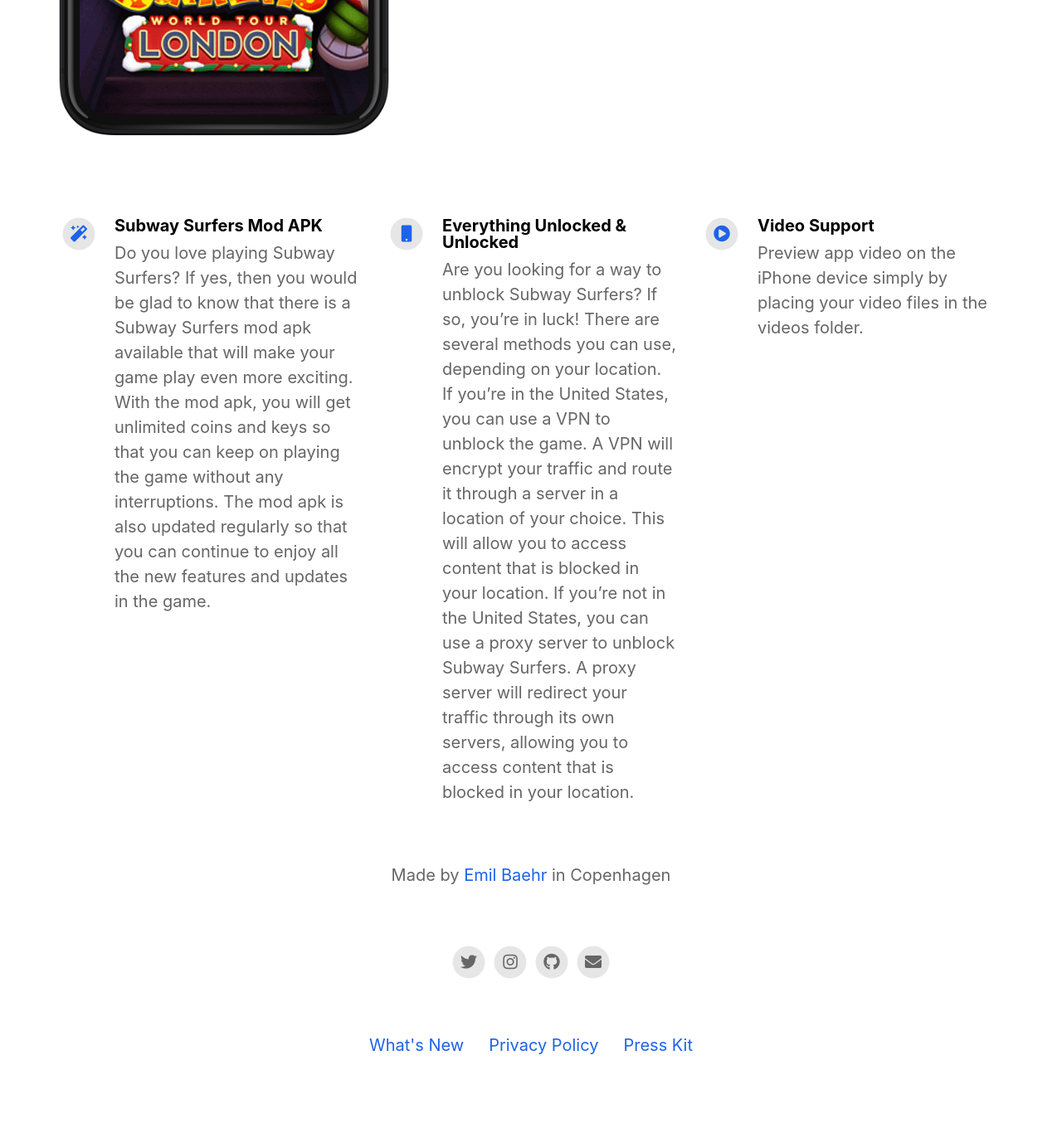
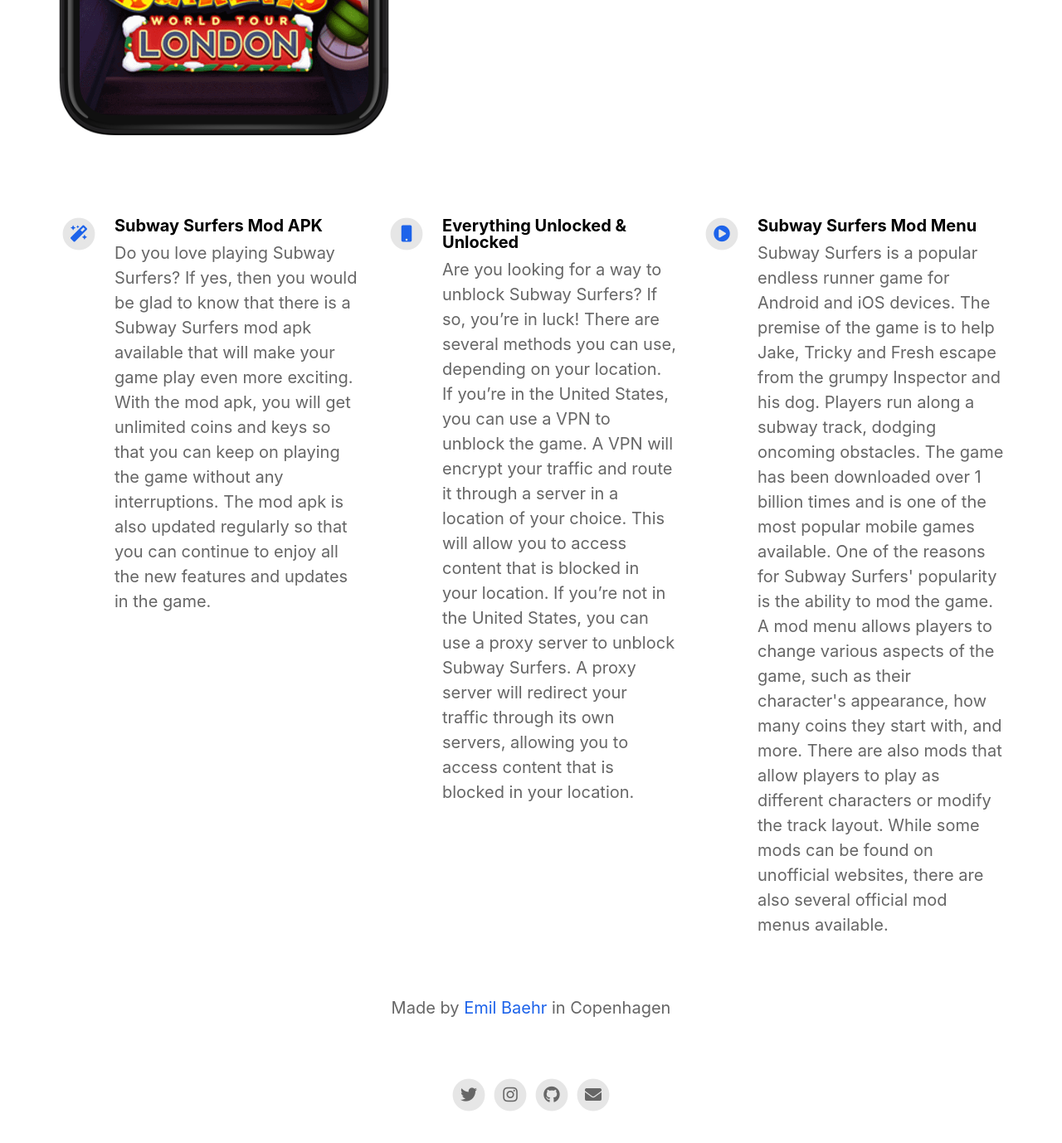
Before and after one commit to subwaysurfers-mod-apk/subwaysurfers-mod-apk.github.io, a Jekyll site: the page built from index.html, in a window 1280 px wide and 1400 px high, scrolled down 822 px. Shown: the top 1378 px of the window at 83% size. Built offline with Jekyll 4.4.1, drawn with Linux system fonts in a browser that asks for light colours; nearby versions of some CDN libraries; before the commit the page ends 2162 px from its top, so only the background shows below that.

Commit message:
Update _config.yml

```diff
--- a/_config.yml
+++ b/_config.yml
@@ -43,8 +43,8 @@
     description                           : Are you looking for a way to unblock Subway Surfers? If so, you’re in luck! There are several methods you can use, depending on your location. If you’re in the United States, you can use a VPN to unblock the game. A VPN will encrypt your traffic and route it through a server in a location of your choice. This will allow you to access content that is blocked in your location. If you’re not in the United States, you can use a proxy server to unblock Subway Surfers. A proxy server will redirect your traffic through its own servers, allowing you to access content that is blocked in your location.
     fontawesome_icon_name                 : mobile
 
-  - title                                 : Video Support
-    description                           : Preview app video on the iPhone device simply by placing your video files in the videos folder.
+  - title                                 : Subway Surfers Mod Menu
+    description                           : Subway Surfers is a popular endless runner game for Android and iOS devices. The premise of the game is to help Jake, Tricky and Fresh escape from the grumpy Inspector and his dog. Players run along a subway track, dodging oncoming obstacles. The game has been downloaded over 1 billion times and is one of the most popular mobile games available. One of the reasons for Subway Surfers' popularity is the ability to mod the game. A mod menu allows players to change various aspects of the game, such as their character's appearance, how many coins they start with, and more. There are also mods that allow players to play as different characters or modify the track layout. While some mods can be found on unofficial websites, there are also several official mod menus available.
     fontawesome_icon_name                 : play-circle
 
 
```
